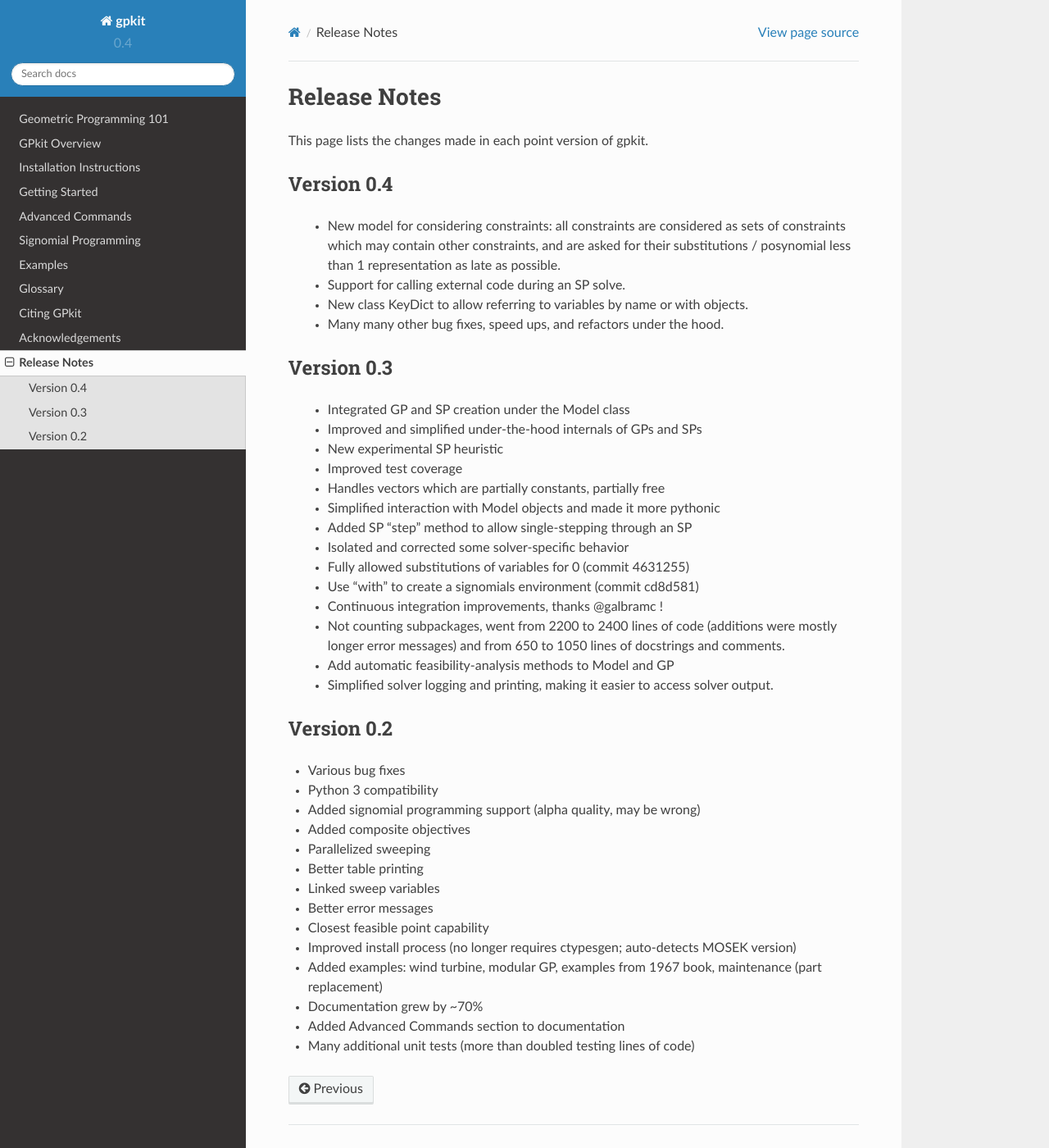
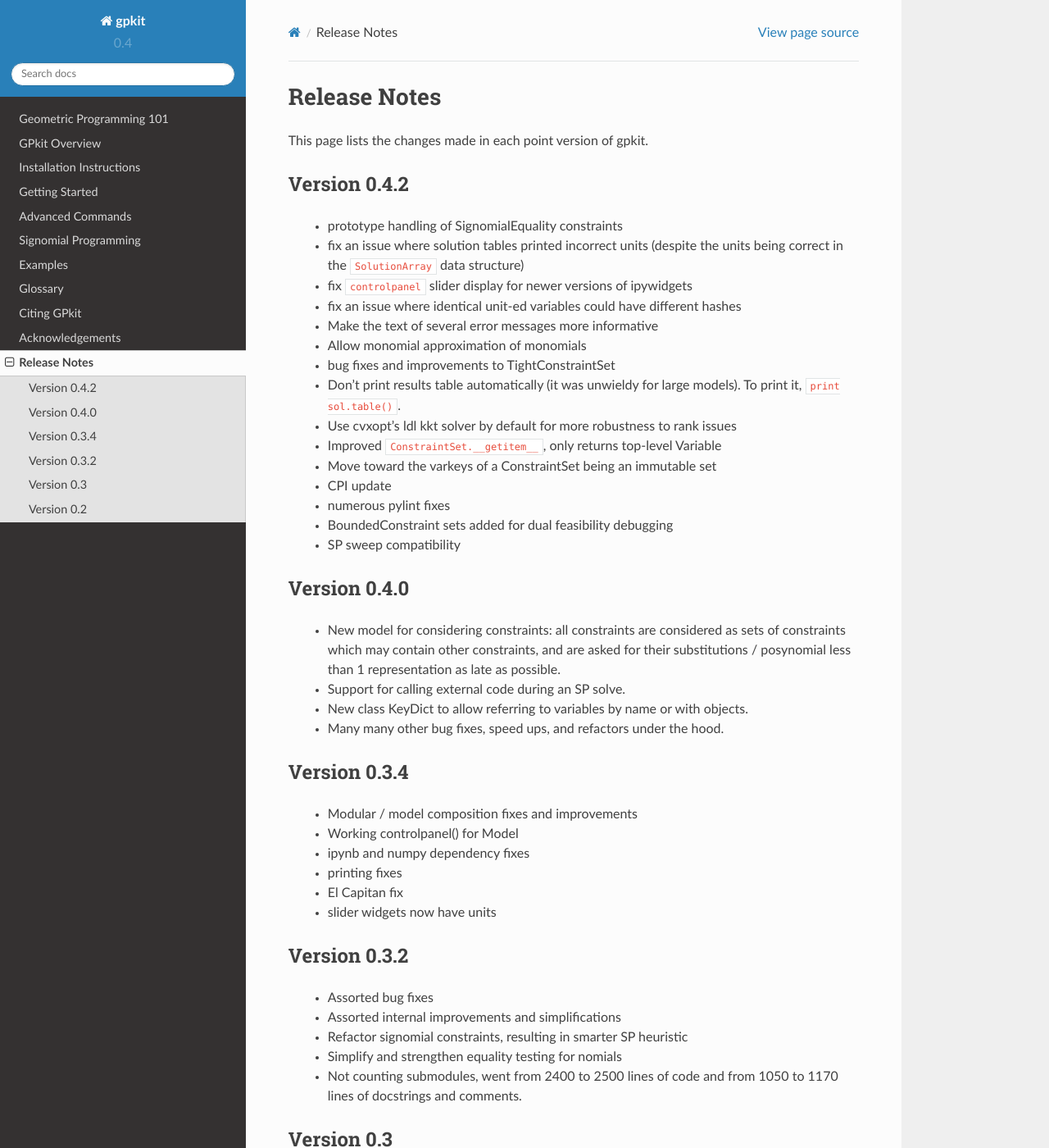
Before and after one commit to convexengineering/gpkit, a Sphinx documentation site: the page built from docs/source/releasenotes.rst, in a window 1280 px wide and 1400 px high. Shown: the whole window at 82% size. Built offline with Sphinx 7.4.7 and the Read the Docs theme 2.0.0, drawn with Linux system fonts in a browser that asks for light colours.

Commit message:
update release notes and autodoc (#923)

```diff
--- a/docs/source/releasenotes.rst
+++ b/docs/source/releasenotes.rst
@@ -3,12 +3,47 @@
 
 This page lists the changes made in each point version of gpkit.
 
-Version 0.4
------------
+Version 0.4.2
+-------------
+ * prototype handling of SignomialEquality constraints
+ * fix an issue where solution tables printed incorrect units (despite the units being correct in the ``SolutionArray`` data structure)
+ * fix ``controlpanel`` slider display for newer versions of ipywidgets
+ * fix an issue where identical unit-ed variables could have different hashes
+ * Make the text of several error messages more informative
+ * Allow monomial approximation of monomials
+ * bug fixes and improvements to TightConstraintSet
+ * Don't print results table automatically (it was unwieldy for large models). To print it, ``print sol.table()``.
+ * Use cvxopt's ldl kkt solver by default for more robustness to rank issues
+ * Improved ``ConstraintSet.__getitem__``, only returns top-level Variable
+ * Move toward the varkeys of a ConstraintSet being an immutable set
+ * CPI update
+ * numerous pylint fixes
+ * BoundedConstraint sets added for dual feasibility debugging
+ * SP sweep compatibility
+
+Version 0.4.0
+-------------
  * New model for considering constraints: all constraints are considered as sets of constraints which may contain other constraints, and are asked for their substitutions / posynomial less than 1 representation as late as possible.
  * Support for calling external code during an SP solve.
  * New class KeyDict to allow referring to variables by name or with objects.
  * Many many other bug fixes, speed ups, and refactors under the hood.
+
+Version 0.3.4
+-------------
+ * Modular / model composition fixes and improvements
+ * Working controlpanel() for Model
+ * ipynb and numpy dependency fixes
+ * printing fixes
+ * El Capitan fix
+ * slider widgets now have units
+
+Version 0.3.2
+-------------
+ * Assorted bug fixes
+ * Assorted internal improvements and simplifications
+ * Refactor signomial constraints, resulting in smarter SP heuristic
+ * Simplify and strengthen equality testing for nomials
+ * Not counting submodules, went from 2400 to 2500 lines of code and from 1050 to 1170 lines of docstrings and comments.
 
 Version 0.3
 -----------
```
Also changed, not shown: docs/source/autodoc/gpkit.constraints.rst (+8 -0 lines), docs/source/autodoc/gpkit.rst (+8 -0 lines), docs/source/autodoc/gpkit.tools.rst (+0 -8 lines).
